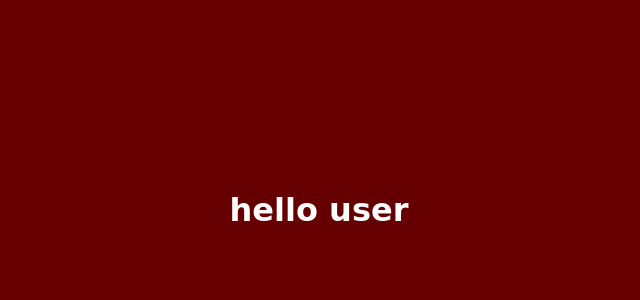
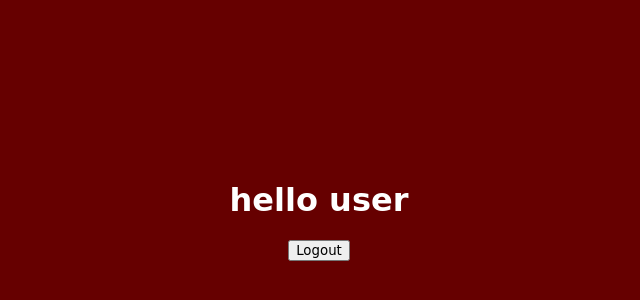
Before and after one commit to jdteaford/cs_4624_web_crawler_and_text_classifier, a React (Create React App) app in the folder client-final/: page / in a window 1280 px wide. Shown: the part 190-490 px from the top of the page, without its empty margins (321-961 px from the left). Built offline with nearby package versions, Linux system fonts and the light colour scheme; sample sign-in values are in the browser's storage.

Commit message:
logout and jwt working

```diff
--- /dev/null
+++ b/client-final/src/components/Logout.jsx
@@ -0,0 +1,16 @@
+import { useNavigate } from 'react-router-dom';
+
+const LogoutButton = () => {
+    const navigate = useNavigate();
+
+    const handleLogout = () => {
+        localStorage.removeItem('token'); // Clear the stored JWT token
+        navigate('/login'); // Navigate to the login page
+    };
+
+    return (
+        <button onClick={handleLogout}>Logout</button>
+    );
+};
+
+export default LogoutButton;
--- a/client-final/src/pages/Landing.jsx
+++ b/client-final/src/pages/Landing.jsx
@@ -1,4 +1,5 @@
 import React from 'react';
+import LogoutButton from '../components/Logout';
 
 import "../stylesheets/landing.css"
 
@@ -6,6 +7,7 @@
   return (
     <div className='landing'>
         <h1>hello user</h1>
+        <LogoutButton />
     </div>
   );
 }
--- a/client-final/src/pages/Login.jsx
+++ b/client-final/src/pages/Login.jsx
@@ -11,7 +11,6 @@
     const [username, setUsername] = useState('');
     const [password, setPassword] = useState('');
     const navigate = useNavigate();
-    // const { login } = useAuth();
 
     const handleSubmit = async (event) => {
         event.preventDefault();
@@ -31,8 +30,7 @@
 
             const { access_token } = await response.json();
             localStorage.setItem('token', access_token); // Store the token in local storage
-            // navigate('/');
-            this.props.history.push('/');
+            navigate('/');
         } catch (error) {
             console.error('Error during login:', error);
             alert('Error creating account');
@@ -73,7 +71,7 @@
     const [username, setUsername] = useState('');
     const [password, setPassword] = useState('');
     const [email, setEmail] = useState('');
-    // const { login } = useAuth();
+    const navigate = useNavigate();
 
     const handleSubmit = async (event) => {
         event.preventDefault();
@@ -93,8 +91,7 @@
 
             const { access_token } = await response.json();
             localStorage.setItem('token', access_token); // Store the token in local storage
-            // navigate('/');
-            this.props.history.push('/');
+            navigate('/');
         } catch (error) {
             console.error('Error during account creation:', error);
             alert('Error creating account');
```
